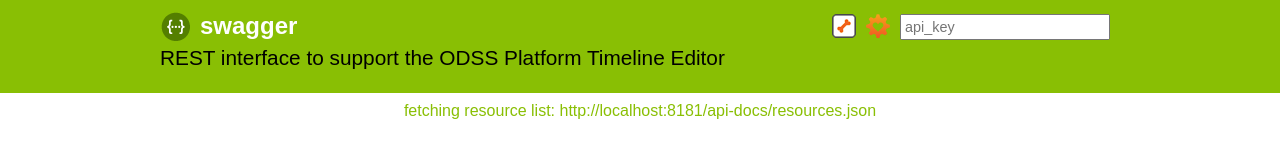
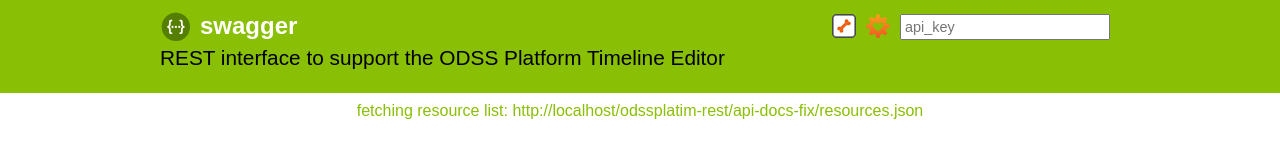
Before and after one commit to carueda/odssplatim-ui-original, a plain HTML site: page webapp/swagger-ui/index.html in a window 1280 px wide. Drawn offline with Linux system fonts and the light colour scheme; no server answers; a web font is replaced by a local one.

Commit message:
adjust url for swagger-ui

```diff
--- a/webapp/swagger-ui/index.html
+++ b/webapp/swagger-ui/index.html
@@ -20,7 +20,8 @@
   <script type="text/javascript">
     $(function () {
       window.swaggerUi = new SwaggerUi({
-      url: "http://localhost:8181/api-docs/resources.json",
+      //url: "/odssplatim-rest/api-docs/resources.json",
+      url: "/odssplatim-rest/api-docs-fix/resources.json",
       dom_id: "swagger-ui-container",
       supportedSubmitMethods: ['get', 'post', 'put', 'delete'],
       onComplete: function(swaggerApi, swaggerUi){
```
